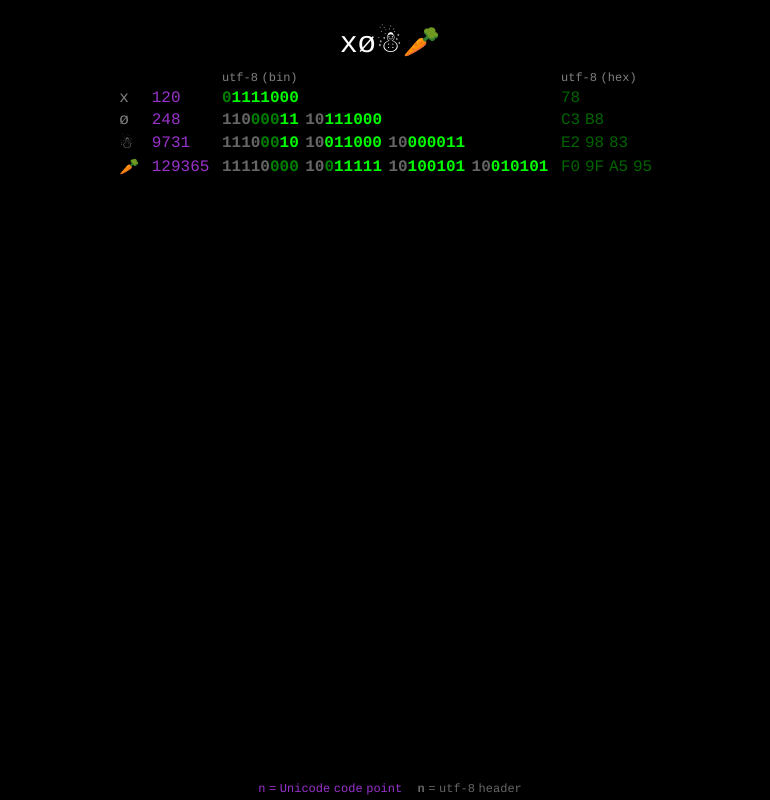
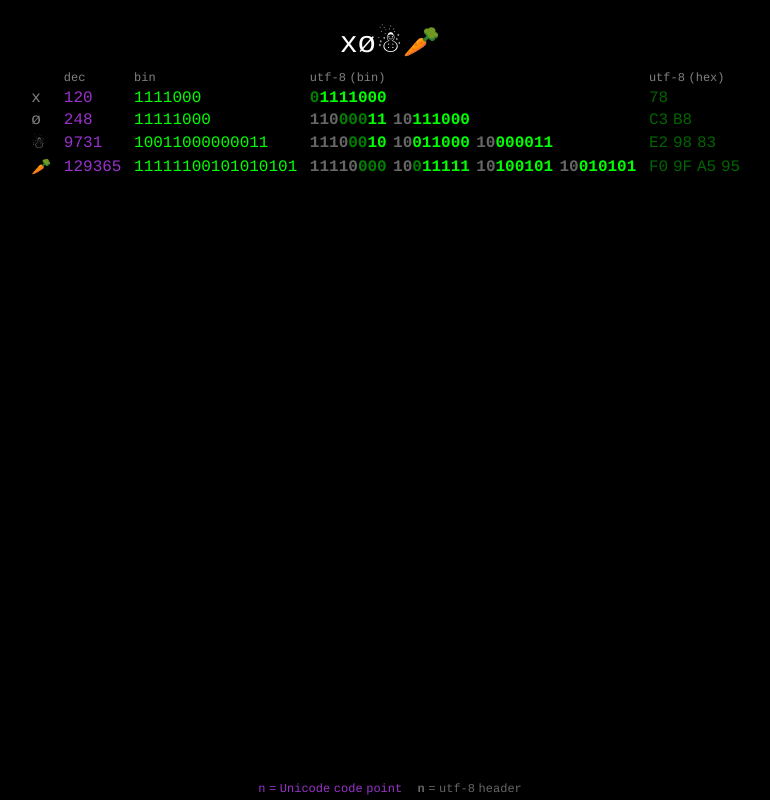
Before and after one commit to davidxcheng/utf-8-illustrator, a plain HTML site: page docs/index.html in a window 1280 px wide. Shown: the whole page, without its empty margins (250-1020 px from the left). Drawn offline with Linux system fonts and the light colour scheme.

Commit message:
Display code point as binary

```diff
--- a/docs/css/style.css
+++ b/docs/css/style.css
@@ -48,6 +48,10 @@ th {
   color: darkorchid;
 }
 
+.bin {
+  color: lime;
+}
+
 .hex {
   color: darkgreen;
   white-space: nowrap;
@@ -72,10 +76,11 @@ th {
 }
 
 #legend {
-  position: absolute;
+  position: fixed;
   bottom: 0;
   left: 0;
   right: 0;
+  background: transparent;
   padding: 4px;
   font-size: 12px;
 }
--- a/docs/index.html
+++ b/docs/index.html
@@ -14,7 +14,8 @@
     <table class="center">
         <thead id="headers" class="hide">
             <th>&nbsp;</th>
-            <th>&nbsp;</th>
+            <th>dec</th>
+            <th>bin</th>
             <th>utf-8 (bin)</th>
             <th>utf-8 (hex)</th>
         </thead>
--- a/docs/js/app.js
+++ b/docs/js/app.js
@@ -25,6 +25,7 @@ elInput.addEventListener("input", e => {
 
   for(var char of text) {
     let codePoint = char.codePointAt(0);
+    let bin = codePoint.toString(2);
     let octets = codePointToUtf8(codePoint);
     let utf8OctetsMarkup = octetsToMarkup(octets);
     let utf8Hex = octetsToHex(octets)
@@ -34,6 +35,7 @@ elInput.addEventListener("input", e => {
       <tr>
         <td class="char">${char}</td>
         <td class="dec">${codePoint}</td>
+        <td class="bin">${bin}</td>
         <td>${utf8OctetsMarkup}</td>
         <td class="hex">${utf8Hex}</td>
       </tr>`;
```
